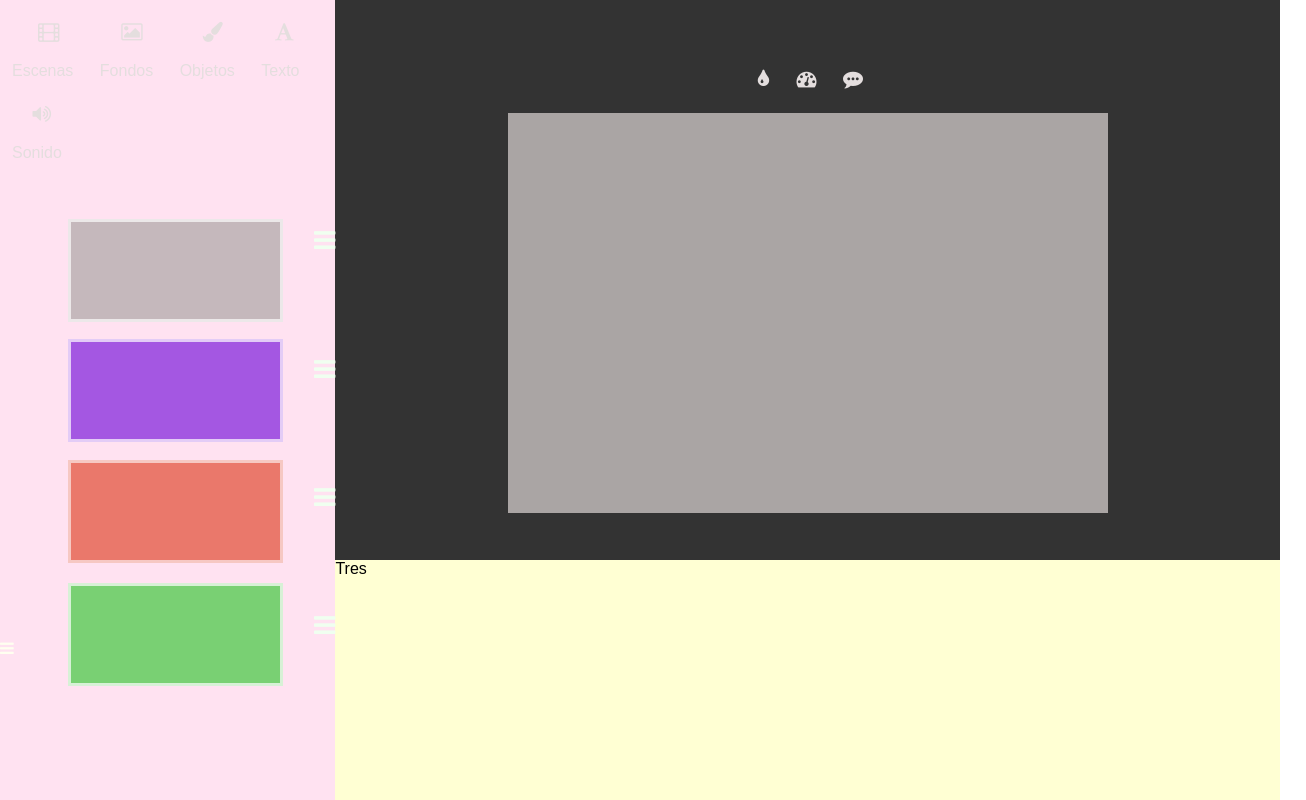
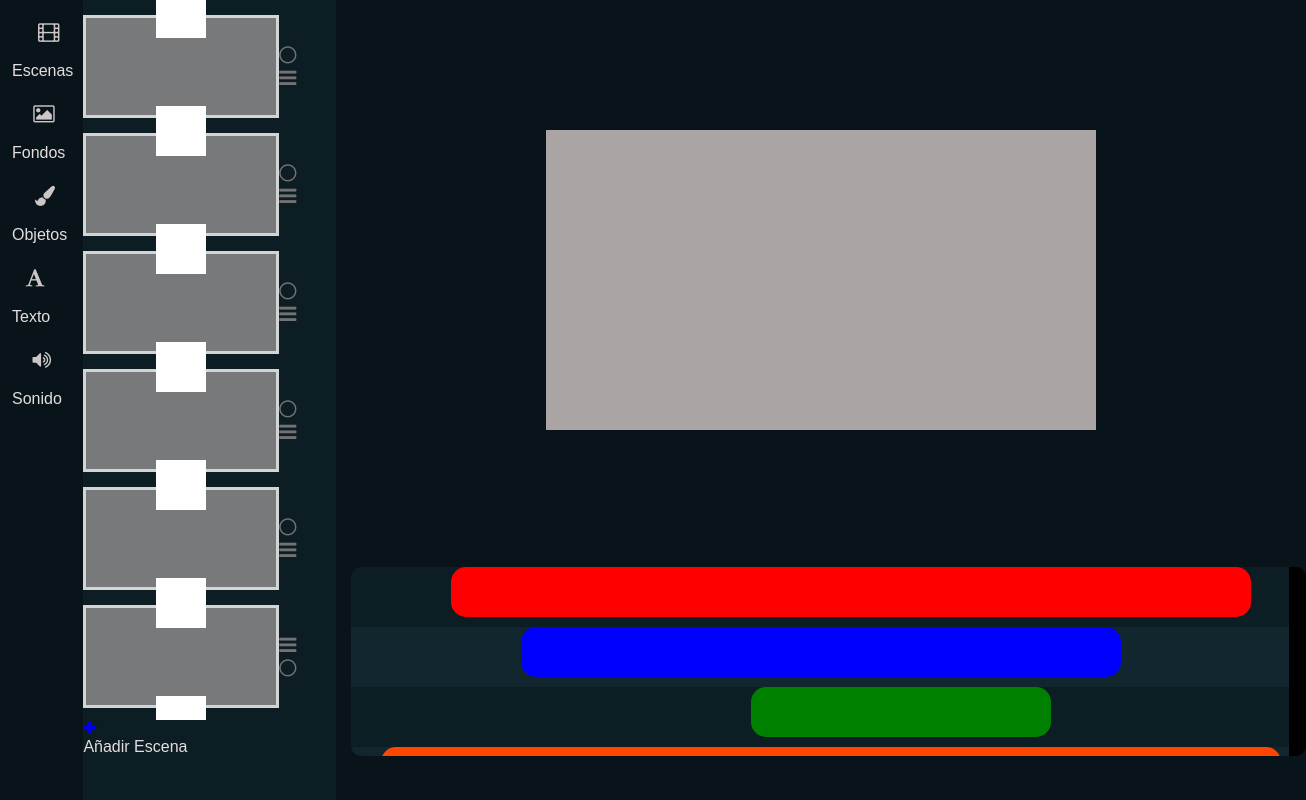
Before and after one commit to lexp2001/edutecno-ui, a plain HTML site: page index.html in a window 1280 px wide. Shown: the whole page, 1306 px wide, since content can reach past the window. Drawn offline with Linux system fonts and the light colour scheme.

Commit message:
Ajustes generales

```diff
--- a/index.html
+++ b/index.html
@@ -15,6 +15,7 @@
     <!--Comienzo de la cx1-->
 
     <div class="Uno">
+
 
       <!--Comienzo de menú de la parte derecha-->
       <ul>
@@ -67,37 +68,85 @@
       <!--Final del menu de la parte derecha -->
 
       <!--Divs de elecciones-->
+      <div class="contenedor-escenas">
 
-      <div class="caixa1"></div>
-      <div class="caixa2"></div>
-      <div class="caixa3"></div>
-      <div class="caixa4"></div>
-
-      <!--Divs de elecciones-->
-
-      <!--Comienzo del Menu de 3 lineas-->
-
-      <div class="line1">
+        <div class="escenas-iconos">
+          <div class="escenas">
+            <div class="item-escena">
+              <div class="caixa">
+                <div class="escena-trans-efecto"></div>
+              </div>
+              <div class="lineas">
+                <i class="fa fa-circle-thin" aria-hidden="true"></i>
                 <i class="fa fa-bars" aria-hidden="true"></i>
               </div>
-      <div class="line2">
+            </div>
+            <div class="item-escena">
+              <div class="caixa">
+                <div class="escena-trans-efecto"></div>
+              </div>
+              <div class="lineas">
+                <i class="fa fa-circle-thin" aria-hidden="true"></i>
                 <i class="fa fa-bars" aria-hidden="true"></i>
               </div>
-      <div class="line3">
+            </div>
+            <div class="item-escena">
+              <div class="caixa">
+                <div class="escena-trans-efecto"></div>
+              </div>
+              <div class="lineas">
+                <i class="fa fa-circle-thin" aria-hidden="true"></i>
                 <i class="fa fa-bars" aria-hidden="true"></i>
               </div>
-      <div class="line4">
+            </div>
+            <div class="item-escena">
+              <div class="caixa">
+                <div class="escena-trans-efecto"></div>
+              </div>
+              <div class="lineas">
+                <i class="fa fa-circle-thin" aria-hidden="true"></i>
                 <i class="fa fa-bars" aria-hidden="true"></i>
               </div>
-      <ul>
-        <!-- Final del Menu de 3 lineas-->
-
-        <!--Comienzo del boton final para añadir-->
-
-        <div class="semnome">
+            </div>
+            <div class="item-escena">
+              <div class="caixa">
+                <div class="escena-trans-efecto"></div>
+              </div>
+              <div class="lineas">
+                <i class="fa fa-circle-thin" aria-hidden="true"></i>
                 <i class="fa fa-bars" aria-hidden="true"></i>
               </div>
-      </ul>
+            </div>
+            <div class="item-escena">
+              <div class="caixa">
+                <div class="escena-trans-efecto"></div>
+              </div>
+              <div class="lineas">
+                <i class="fa fa-bars" aria-hidden="true"></i>
+                <i class="fa fa-circle-thin" aria-hidden="true"></i>
+              </div>
+            </div>
+            <div class="item-escena">
+              <div class="caixa">
+                <div class="escena-trans-efecto"></div>
+              </div>
+              <div class="lineas">
+                <i class="fa fa-circle-thin" aria-hidden="true"></i>
+                <i class="fa fa-bars" aria-hidden="true"></i>
+              </div>
+            </div>
+
+          </div>
+
+        </div>
+        <a href="#">
+          <div class="agregar-escena">
+            <i class="fa fa-plus" aria-hidden="true"></i>
+          </div>
+          <div class="name" data-text="agregarescena">Añadir Escena</div>
+        </a>
+        </li>
+      </div>
     </div>
 
 
@@ -110,39 +159,29 @@
     <div class="Dos">
       <div class="main-top">
 
-        <ul class="top-icons">
-          <li>
-            <a href="#">
-              <div class="icon">
-                <i class="fa fa-tint" aria-hidden="true"></i>
-              </div>
-              <div class="name" data-text="gota"></div>
-            </a>
-          </li>
 
-          <li>
-            <a href="#">
-              <div class="icon">
-                <i class="fa fa-tachometer" aria-hidden="true"></i>
-              </div>
-              <div class="name" data-text="tacometro"></div>
-            </a>
-          </li>
-
-          <li>
-            <a href="#">
-              <div class="icon">
-                <i class="fa fa-commenting" aria-hidden="true"></i>
-              </div>
-              <div class="name" data-text="comentario"></div>
-            </a>
-          </li>
-        </ul>
 
         <div class="foto"></div>
 
       </div>
-      <div class="Tres">Tres</div>
+      <div class="Tres">
+        <div class="reproducir">
+          <div class="reproduccion-a">
+            <div class="rojo"></div>
+          </div>
+          <div class="reproduccion-b">
+            <div class="azul"></div>
+          </div>
+          <div class="reproduccion-c">
+            <div class="verde"></div>
+          </div>
+          <div class="reproduccion-d">
+            <div class="naranja"></div>
+          </div>
+        </div>
+
+      </div>
+    </div>
 
   </div>
 
--- a/style.css
+++ b/style.css
@@ -7,8 +7,7 @@ body, html {
     padding: 0;
     font-family: Arial;
     height: 100hv;
-
-
+    background-color: black ;
 }
 
 .row {
@@ -17,10 +16,12 @@ body, html {
     height: 100vh;
     flex-wrap: nowrap;
 }
+.Uno  {
+    background-color: #0D1D24;
+    width: 550px;
+    display: flex;
+    /*overflow-y: scroll;*/
 
-.Uno  {
-    background-color: rgba(255, 105, 180, 0.192);
-    width: 360px;
 }
 
 ul{
@@ -28,6 +29,7 @@ ul{
     margin: 0px;
     list-style: none;
     color: ivory;
+    background-color:#081419;
 }
 
 ul li{
@@ -56,109 +58,52 @@ ul li a .icon {
     margin:0 auto 10px;
 }
 
-ul li a .icon {
+ul li a .icon{
     width: 120%;
     height: 100%;
     margin-top: 10px;
     line-height: 40px;
     font-size: 20px;
-    color: rgb(228, 222, 222);
+    color: rgb(204, 198, 198);
 }
 .name{
-
     color:rgb(228, 222, 222);
 
 }
 
-.line1 {
-    position: relative;
-    color: honeydew;
-    font-size: 25px;
-    margin-left: 314px;
-    margin-top: -350px;
-}
-.line2 {
-    position: relative;
-    color: honeydew;
-    font-size: 25px;
-    margin-left:314px;
-    margin-top: 100px;
-}
-.line3 {
-    position: relative;
-    color: honeydew;
-    font-size: 25px;
-    margin-left: 314px;
-    margin-top: 99px;
-}
-.line4 {
-    position: relative;
-    color: honeydew;
-    font-size: 25px;
-    margin-left: 314px;
-    margin-top: 99px;
-}
+.caixa{
 
-.caixa1 {
-
-        position: relative;
-        background-color:rgba(170, 165, 164, 0.678);
-        width: 215px;
-        left: 68px;
-        top: 55px;
-        height: 103px;
-        border-width: medium;
-        border-style: solid;
-        border-color: rgba(255, 255, 255, 0.678);
-
-}
-.caixa2 {
-
-    position: relative;
-    background-color:rgba(116, 13, 218, 0.651);
+    background-color:rgba(170, 165, 164, 0.678);
     width: 215px;
     left: 68px;
-    top: 72px;
+    top: 55px;
     height: 103px;
     border-width: medium;
     border-style: solid;
-    border-color: rgba(255, 255, 255, 0.699);
+    border-color: rgba(255, 255, 255, 0.678);
 
 }
-.caixa3 {
+.escena-trans-efecto{
+    background-color: white;
+    width: 50px;
+    height: 50px;
+    margin: -30px auto;
+}
 
-    position: relative;
-    background-color:rgba(219, 44, 9, 0.575);
-    width: 215px;
-    left: 68px;
-    top: 90px;
-    height: 103px;
-    border-width: medium;
-    border-style: solid;
-    border-color: rgba(255, 255, 255, 0.596);
+.item-escena{
+
+    display: flex;
+    align-items: center;
+    margin-top: 15px;
+    margin-right: 20px;
 
 }
-.caixa4 {
-
-    position: relative;
-    background-color:rgba(25, 197, 25, 0.582);
-    width: 215px;
-    left: 68px;
-    top: 110px;
-    height: 103px;
-    border-width: medium;
-    border-style: solid;
-    border-color: rgba(255, 255, 255, 0.705);
-
+.escenas-iconos {
+    overflow-y: scroll;
+    display: flex;
+    max-height: calc(100% - 80px);
 }
 
-.mas {
-    position: relative;
-    color: honeydew;
-    font-size: 40px;
-    margin-left: 165px;
-    margin-top: 60px;
-}
 .Dos {
 
     width: 100%;
@@ -168,7 +113,7 @@ ul li a .icon {
 }
 
 .main-top {
-    background-color: #333;
+    background-color: #081419;
     height: 70%;
     display: flex;
     flex-direction: column;
@@ -179,14 +124,13 @@ ul li a .icon {
 .foto {
 
     background-color: rgb(170, 165, 164);
-    width:600px;
-    height: 400px;
+    width:550px;
+    height: 300px;
 
 }
-
 .Tres {
 
-    background-color: rgba(255, 255, 0, 0.171);
+    background-color: #081419;
     height: 30%;
 
 }
@@ -194,3 +138,59 @@ ul li a .icon {
 .top-icons {
     height: 66px;
 }
+
+.circulo, .lineas {
+
+    color: rgb(116, 115, 115);
+    font-size: 20px;
+
+}
+
+.reproducir {
+
+    width: 955px;
+    height: 189px;
+    background-color: rgb(0, 0, 0);
+    margin-top: 7px;
+    margin-left: 15px;
+    border-radius: 10px;
+    overflow-y: scroll;
+
+
+}
+
+    .reproduccion-a, .reproduccion-b, .reproduccion-c, .reproduccion-d {
+        width: 938px;
+        height: 60px;
+    }
+
+    .reproduccion-a {background-color: #0D1D24;}
+    .reproduccion-b{background-color: #11262f;}
+    .reproduccion-c{background-color: #0D1D24;}
+    .reproduccion-d{background-color: #11262f;}
+
+.rojo, .azul, .verde, .naranja {
+
+    border-radius: 15px;
+    height:50px;
+}
+.rojo {
+    background-color: red;
+    width:800px;
+    margin-left: 100px;
+}
+.azul{
+    background-color: blue;
+    width:600px;
+    margin-left: 170px;
+}
+.verde{
+    background-color: green;
+    width:300px;
+    margin-left: 400px;
+}
+.naranja{
+    background-color: orangered;
+    width:900px;
+    margin-left: 30px;
+}
```
Lines whose indentation alone changed are shown as unchanged.
